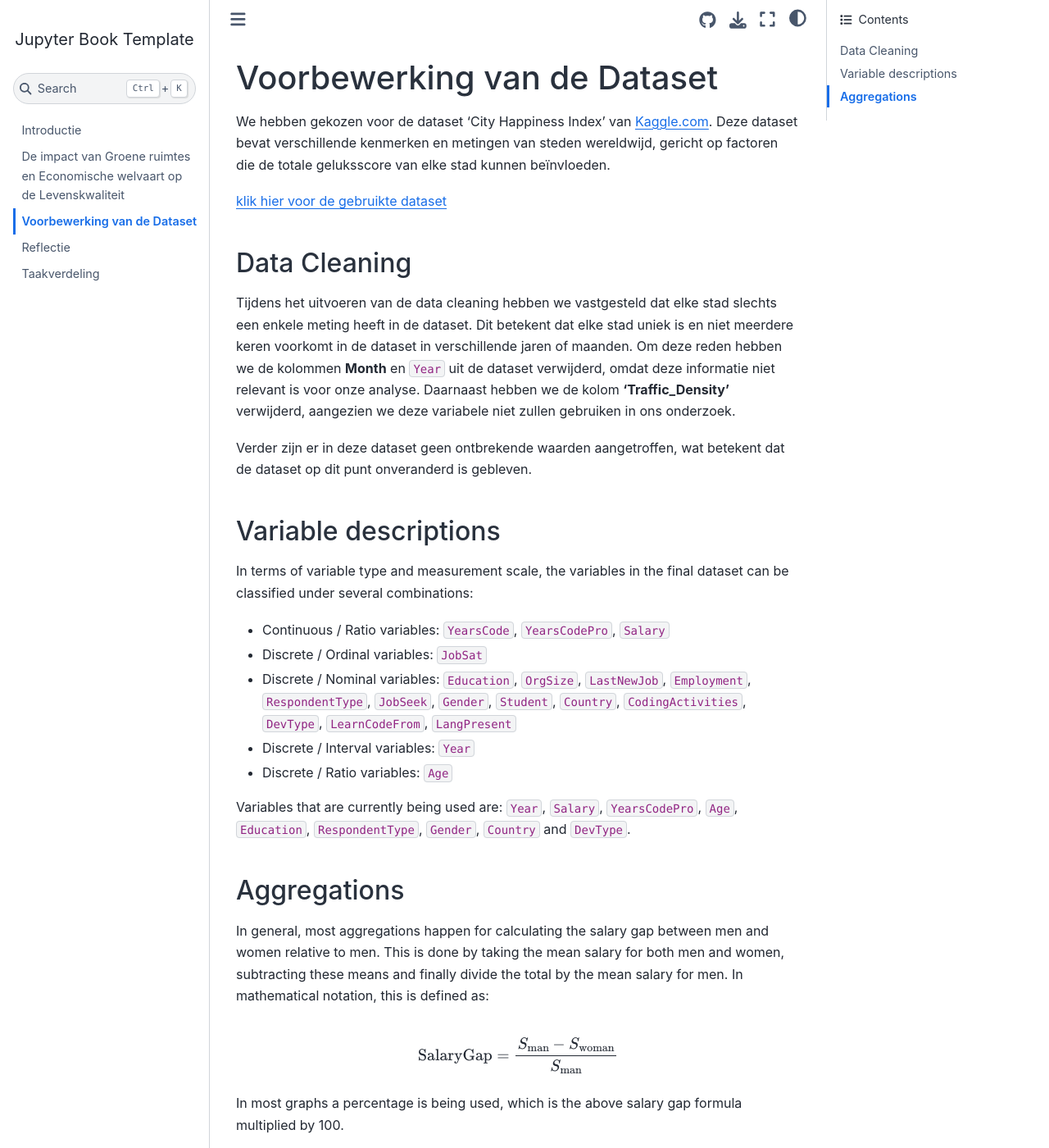
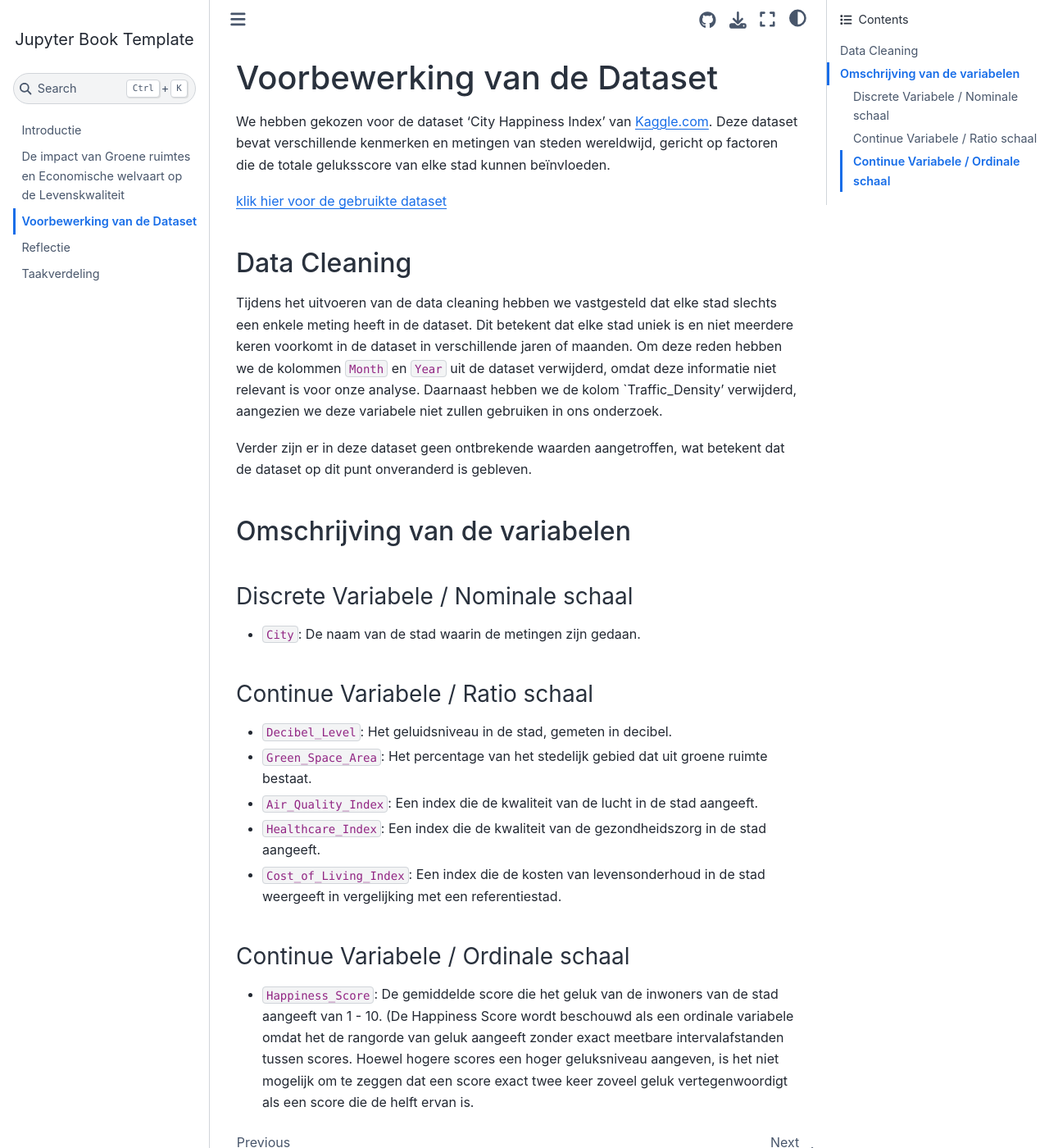
Before and after one commit to VPreyas/InfVis, a Jupyter Book: the page built from docs/DataCleaning.md, in a window 1280 px wide and 1400 px high. Shown: the whole window at 82% size. Built offline with Jupyter Book 1.0.4 settings and Sphinx 7.4.7 and the Sphinx Book theme 1.1.4, drawn with Linux system fonts in a browser that asks for light colours; comment, search, counter and statistics services are not loaded; some of the changed text lies outside the part shown.

Commit message:
Final Deliverable commit 1.9

```diff
--- a/docs/DataCleaning.md
+++ b/docs/DataCleaning.md
@@ -6,41 +6,24 @@ We hebben gekozen voor de dataset 'City Happiness Index' van Kaggle.com. Deze da
 
 ## Data Cleaning
 
-Tijdens het uitvoeren van de data cleaning hebben we vastgesteld dat elke stad slechts een enkele meting heeft in de dataset. Dit betekent dat elke stad uniek is en niet meerdere keren voorkomt in de dataset in verschillende jaren of maanden. Om deze reden hebben we de kolommen **Month** en `Year` uit de dataset verwijderd, omdat deze informatie niet relevant is voor onze analyse. Daarnaast hebben we de kolom <strong> 'Traffic_Density' </strong> verwijderd, aangezien we deze variabele niet zullen gebruiken in ons onderzoek.
+Tijdens het uitvoeren van de data cleaning hebben we vastgesteld dat elke stad slechts een enkele meting heeft in de dataset. Dit betekent dat elke stad uniek is en niet meerdere keren voorkomt in de dataset in verschillende jaren of maanden. Om deze reden hebben we de kolommen `Month` en `Year` uit de dataset verwijderd, omdat deze informatie niet relevant is voor onze analyse. Daarnaast hebben we de kolom `Traffic_Density' verwijderd, aangezien we deze variabele niet zullen gebruiken in ons onderzoek.
 
 Verder zijn er in deze dataset geen ontbrekende waarden aangetroffen, wat betekent dat de dataset op dit punt onveranderd is gebleven.
 
-## Variable descriptions
+## Omschrijving van de variabelen
 
-In terms of variable type and measurement scale, the variables in the final
-dataset can be classified under several combinations:
+### Discrete Variabele / Nominale schaal
 
-- Continuous / Ratio variables: `YearsCode`, `YearsCodePro`, `Salary`
-- Discrete / Ordinal variables: `JobSat`
-- Discrete / Nominal variables: `Education`, `OrgSize`, `LastNewJob`,
-  `Employment`, `RespondentType`, `JobSeek`, `Gender`, `Student`, `Country`,
-  `CodingActivities`, `DevType`, `LearnCodeFrom`, `LangPresent`
-- Discrete / Interval variables: `Year`
-- Discrete / Ratio variables: `Age`
+- `City`: De naam van de stad waarin de metingen zijn gedaan.
 
-Variables that are currently being used are: `Year`, `Salary`, `YearsCodePro`,
-`Age`, `Education`, `RespondentType`, `Gender`, `Country` and `DevType`.
+### Continue Variabele / Ratio schaal
 
-## Aggregations
+- `Decibel_Level`: Het geluidsniveau in de stad, gemeten in decibel.
+- `Green_Space_Area`: Het percentage van het stedelijk gebied dat uit groene ruimte bestaat.
+- `Air_Quality_Index`: Een index die de kwaliteit van de lucht in de stad aangeeft.
+- `Healthcare_Index`: Een index die de kwaliteit van de gezondheidszorg in de stad aangeeft.
+- `Cost_of_Living_Index`: Een index die de kosten van levensonderhoud in de stad weergeeft in vergelijking met een referentiestad.
 
-In general, most aggregations happen for calculating the salary gap between men
-and women relative to men. This is done by taking the mean salary for both men
-and women, subtracting these means and finally divide the total by the mean
-salary for men. In mathematical notation, this is defined as:
+### Continue Variabele / Ordinale schaal
 
-$$\textrm{SalaryGap} = \frac{S_{\textrm{man}} - S_{\textrm{woman}}}{S_{\textrm{man}}}$$
-
-In most graphs a percentage is being used, which is the above salary gap formula
-multiplied by 100.
-
-**Example:** Let's say in the Netherlands the average annual salary for men is
-&euro;80,000 and for women &euro;60,000. Then the salary gap will be 25% using
-the aforementioned calculation. If women are the ones making &euro;80,000 per
-year and men make &euro;60,000 per year, then the salary gap will be -33%. We
-call the percentage outcome a *male-favoured gap* if the percentage is positive.
-When the outcome is negative, it is considered a *female-favoured gap*.
+- `Happiness_Score`: De gemiddelde score die het geluk van de inwoners van de stad aangeeft van 1 - 10. (De Happiness Score wordt beschouwd als een ordinale variabele omdat het de rangorde van geluk aangeeft zonder exact meetbare intervalafstanden tussen scores. Hoewel hogere scores een hoger geluksniveau aangeven, is het niet mogelijk om te zeggen dat een score exact twee keer zoveel geluk vertegenwoordigt als een score die de helft ervan is.
```
Also changed, not shown: docs/Taakverdeling.md (+6 -2 lines), docs/Reflectie.ipynb (deleted), 13 other files.
